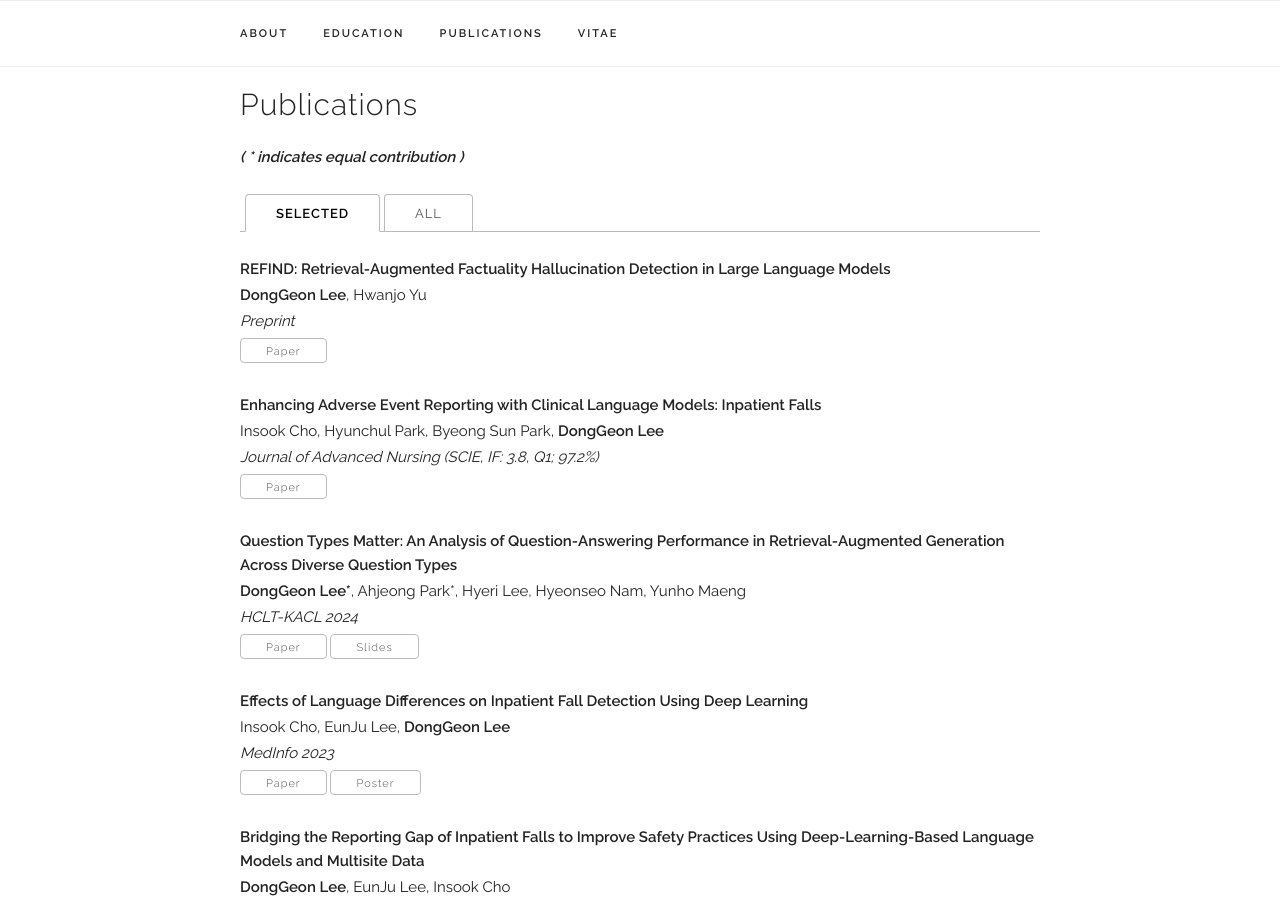
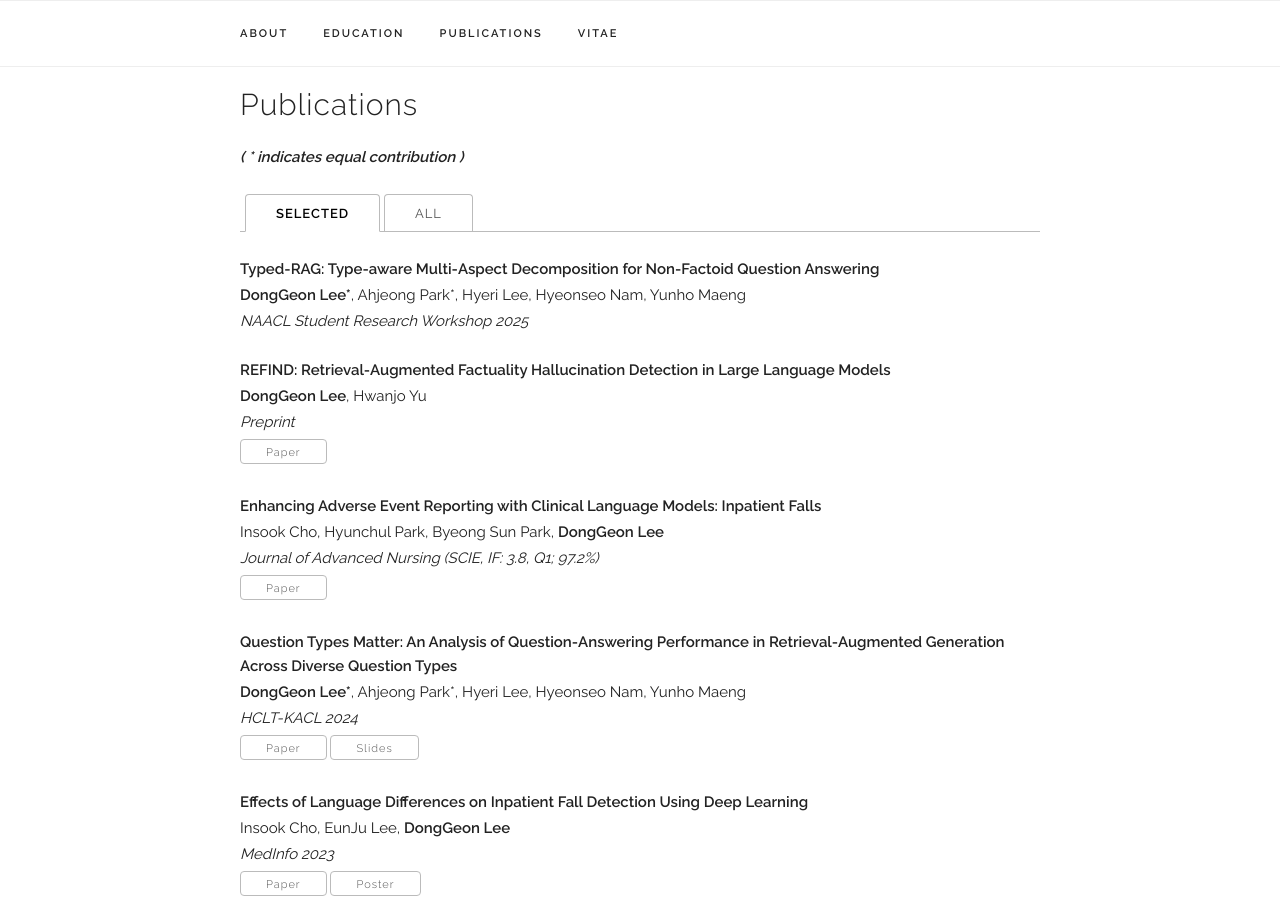
Before and after one commit to donggeon/donggeon.github.io, a Jekyll site: the page built from index.html, in a window 1280 px wide and 900 px high, scrolled down 1480 px. Built offline with Jekyll 4.4.1, drawn with Linux system fonts in a browser that asks for light colours; some web fonts are replaced.

Commit message:
update publications

```diff
--- a/_data/publications.yaml
+++ b/_data/publications.yaml
@@ -1,9 +1,9 @@
 papers:
-  - title: "Decomposing Non-Factoid Question with Retrieval-Augmented Generation"
-    # authors: ""
-    venue: "Under Review"
+  - title: "Typed-RAG: Type-aware Multi-Aspect Decomposition for Non-Factoid Question Answering"
+    authors: "<b>DongGeon Lee*</b>, Ahjeong Park*, Hyeri Lee, Hyeonseo Nam, Yunho Maeng"
+    venue: "NAACL Student Research Workshop 2025"
     # paper_pdf: ""
-    selected: n
+    selected: y
 
   - title: "REFIND: Retrieval-Augmented Factuality Hallucination Detection in Large Language Models"
     authors: "<b>DongGeon Lee</b>, Hwanjo Yu"
```
Also changed, not shown: 2 other files.
